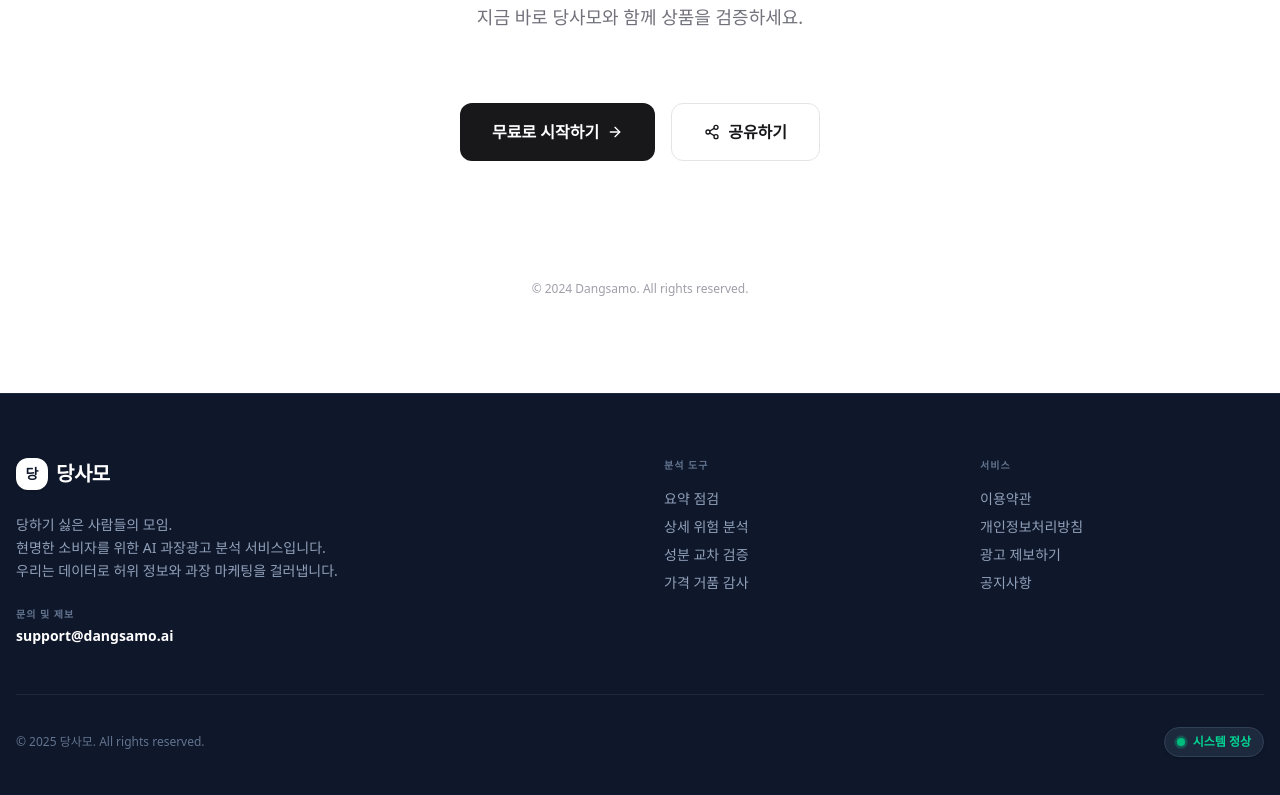
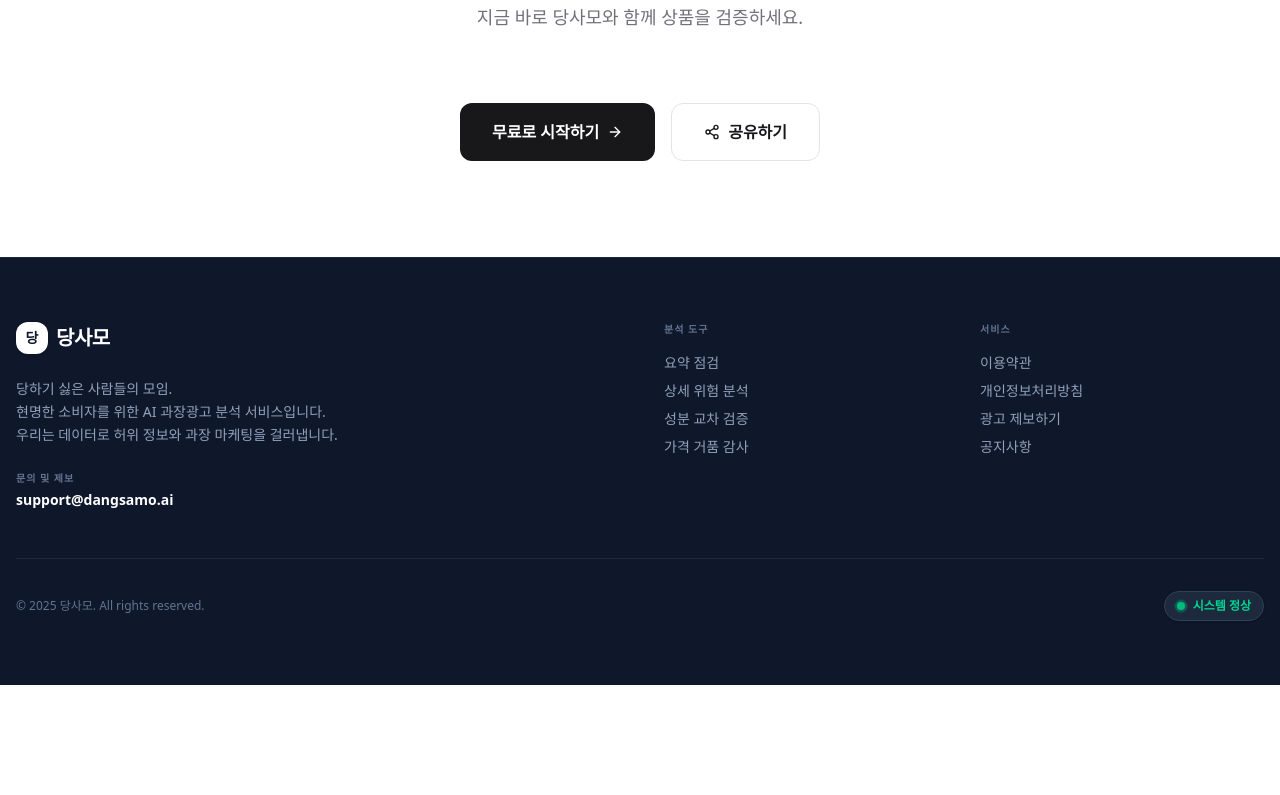
Before and after one commit to jiminseong/dangsamo-web, a Next.js app: page / in a window 1280 px wide. Shown: the part 2838-3633 px from the top of the page. After the commit the page ends 3523 px from the top, so only its background shows below. Built offline with nearby package versions, Linux system fonts and the light colour scheme; no server answers.

Commit message:
chore: 저작권 문구 삭제

```diff
--- a/src/app/HomeContent.tsx
+++ b/src/app/HomeContent.tsx
@@ -421,8 +421,6 @@ export function HomeContent({ user, initialData }: HomeContentProps) {
               공유하기
             </button>
           </div>
-
-          <div className="pt-20 text-xs text-zinc-400">© 2024 Dangsamo. All rights reserved.</div>
         </div>
       </footer>
     </div>
```
